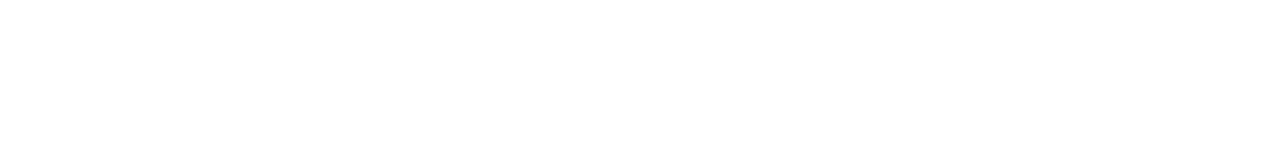
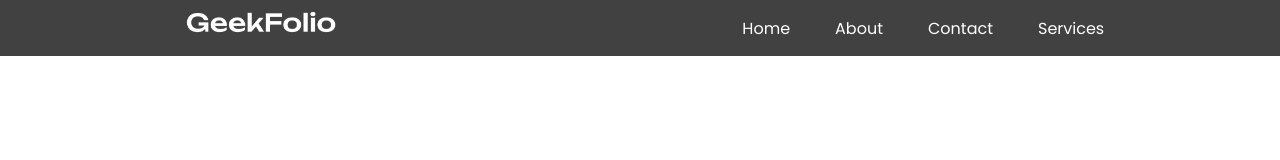
Before and after one commit to GIGAKUL/Project-of-concept-session1, a plain HTML site: page index.html in a window 1280 px wide. Drawn offline with Linux system fonts and the light colour scheme.

Commit message:
added the header

```diff
--- a/css/style.css
+++ b/css/style.css
@@ -1,3 +1,29 @@
-*{
-
+@import url("https://fonts.googleapis.com/css2?family=Poppins:wght@400;500;600;700;800;900&display=swap");
+* {
+  margin: 0;
+  padding: 0;
+  box-sizing: border-box;
 }
+body {
+  font-family: "Poppins", sans-serif;
+}
+nav {
+  background-color: #424141;
+  display: flex;
+  align-items: center;
+  justify-content: space-around;
+}
+.nav-logo {
+  padding: 10px;
+}
+.nav-logo img {
+  width: 150px;
+}
+.nav-menu {
+  list-style: none;
+  display: flex;
+  color: white;
+}
+.nav-menu li {
+    margin-left: 45px;
+}
--- a/index.html
+++ b/index.html
@@ -1,14 +1,29 @@
 <!DOCTYPE html>
 <html lang="en">
-<head>
-    <meta charset="UTF-8">
-    <meta name="viewport" content="width=device-width, initial-scale=1.0">
-    <link rel="stylesheet" href="css/style.css">
+  <head>
+    <meta charset="UTF-8" />
+    <meta name="viewport" content="width=device-width, initial-scale=1.0" />
+    <link rel="stylesheet" href="css/style.css" />
     <title>Document</title>
-</head>
-<body>
-    <header> </header>
-    <main>   </main>
-    <footer> </footer>
-</body>
+  </head>
+  <body>
+    <header>
+      <div class="nav-header">
+        <nav>
+            <div class="nav-logo">
+                <img src="image/logo/logo-light.png" alt="" />
+              </div>
+              <div class="nav-menu">
+                  <li>Home</li>
+                  <li>About</li>
+                  <li>Contact</li>
+                  <li>Services</li>
+              </div>
+          </div>
+        </nav>
+      </div>
+    </header>
+    <main></main>
+    <footer></footer>
+  </body>
 </html>
```
